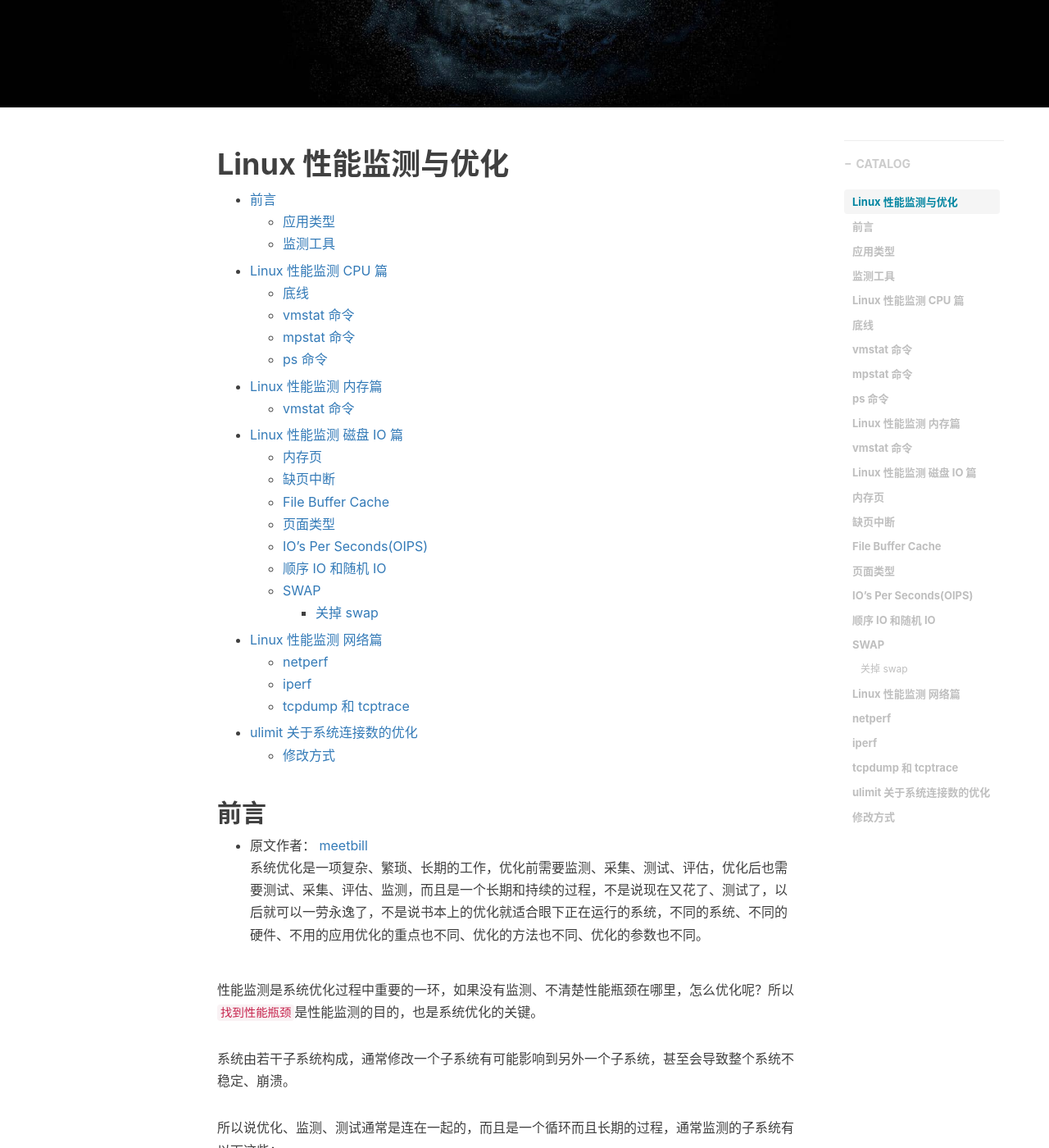
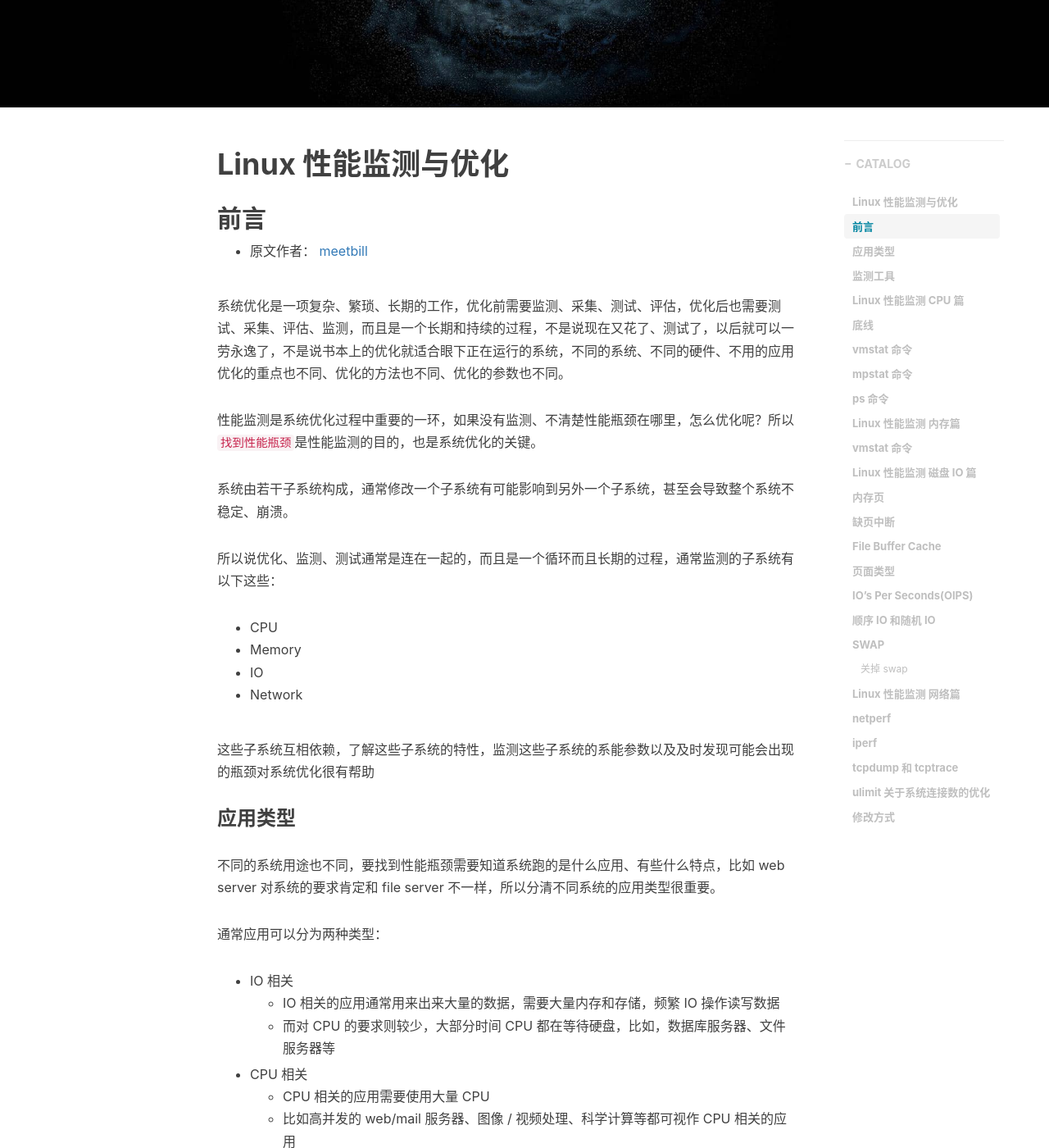
Before and after one commit to yuantianchi/sky.github.io, a Jekyll site: the page built from _posts/2018-11-28-linux监测与优化.md, in a window 1280 px wide and 1400 px high, scrolled down 392 px. Shown: the whole window at 82% size. Built offline with Jekyll 4.4.1, drawn with Linux system fonts in a browser that asks for light colours; nearby versions of some CDN libraries; comment, search, counter and statistics services are not loaded.

Commit message:
add posts

```diff
--- a/_posts/2018-11-28-linux监测与优化.md
+++ b/_posts/2018-11-28-linux监测与优化.md
@@ -14,34 +14,10 @@ tags:
 
 # Linux 性能监测与优化
 
-* [前言](#前言)
-    * [应用类型](#应用类型)
-    * [监测工具](#监测工具)
-* [Linux 性能监测 CPU 篇](#linux-性能监测-cpu-篇)
-    * [底线](#底线)
-    * [vmstat 命令](#vmstat-命令)
-    * [mpstat 命令](#mpstat-命令)
-    * [ps 命令](#ps-命令)
-* [Linux 性能监测 内存篇](#linux-性能监测-内存篇)
-    * [vmstat 命令](#vmstat-命令-1)
-* [Linux 性能监测 磁盘 IO 篇](#linux-性能监测-磁盘-io-篇)
-    * [内存页](#内存页)
-    * [缺页中断](#缺页中断)
-    * [File Buffer Cache](#file-buffer-cache)
-    * [页面类型](#页面类型)
-    * [IO's Per Seconds(OIPS)](#ios-per-secondsoips)
-    * [顺序 IO 和随机 IO](#顺序-io-和随机-io)
-    * [SWAP](#swap)
-        * [关掉 swap](#关掉-swap)
-* [Linux 性能监测 网络篇](#linux-性能监测-网络篇)
-    * [netperf](#netperf)
-    * [iperf](#iperf)
-    * [tcpdump 和 tcptrace](#tcpdump-和-tcptrace)
-* [ulimit 关于系统连接数的优化](#ulimit-关于系统连接数的优化)
-    * [修改方式](#修改方式)
 
 ## 前言
 * 原文作者： [meetbill](#https://github.com/meetbill)
+
 系统优化是一项复杂、繁琐、长期的工作，优化前需要监测、采集、测试、评估，优化后也需要测试、采集、评估、监测，而且是一个长期和持续的过程，不是说现在又花了、测试了，以后就可以一劳永逸了，不是说书本上的优化就适合眼下正在运行的系统，不同的系统、不同的硬件、不用的应用优化的重点也不同、优化的方法也不同、优化的参数也不同。
 
 性能监测是系统优化过程中重要的一环，如果没有监测、不清楚性能瓶颈在哪里，怎么优化呢？所以`找到性能瓶颈`是性能监测的目的，也是系统优化的关键。
@@ -90,7 +66,7 @@ tags:
 
 如图：
 
-![avatar](../posts_image/LINUX/optimize/linux-performance-analysis-and-tools.png)
+![avatar](https://yuantianchi.github.io/posts_image/LINUX/optimize/linux-performance-analysis-and-tools.png)
 
 本系列将按照 CPU、内存、磁盘 IO、网络这几个方面分别介绍
 
```
Also changed, not shown: _posts/2018-10-08-LVS介绍.md (+1 -1 lines).
